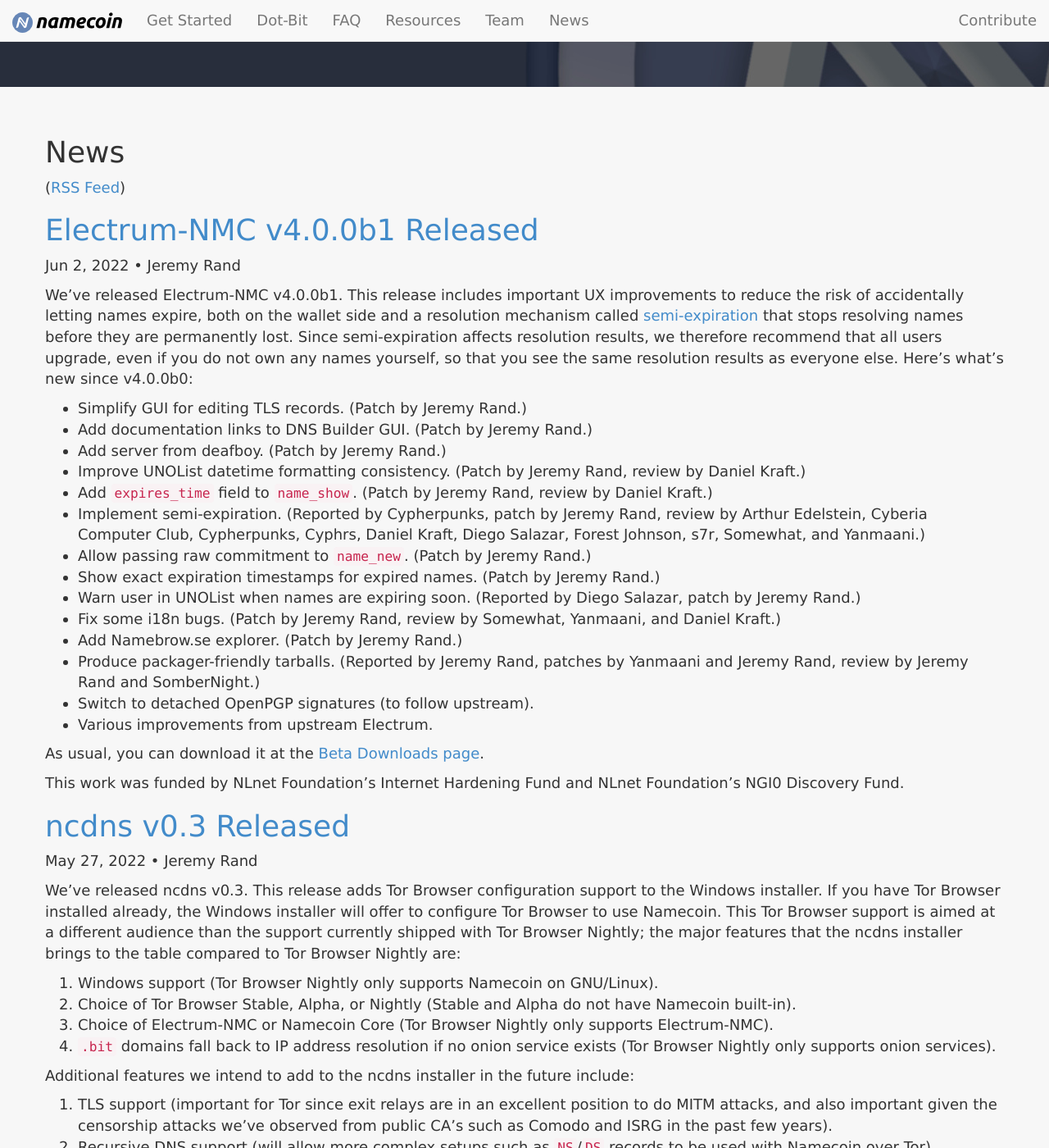
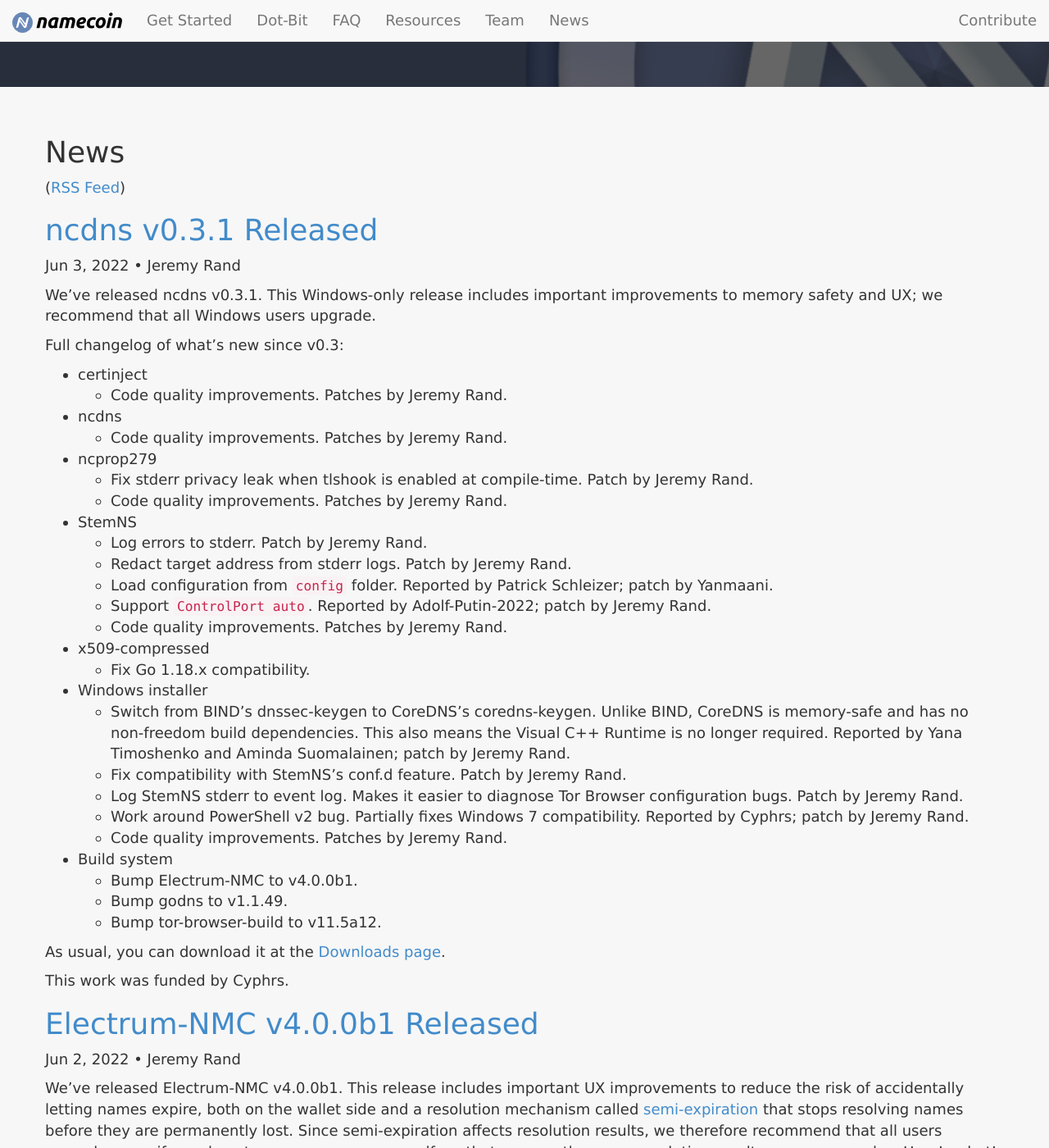
Before and after one commit to JeremyRand/namecoin.org, a Jekyll site: the page built from news/index.md, in a window 1280 px wide and 1400 px high, scrolled down 244 px. Shown: the whole window at 82% size. Built offline with Jekyll 4.4.1, drawn with Linux system fonts in a browser that asks for light colours.

Commit message:
Release ncdns v0.3.1

```diff
--- /dev/null
+++ b/_posts/2022-06-03-ncdns-v0.3.1-released.md
@@ -0,0 +1,40 @@
+---
+layout: post
+title: ncdns v0.3.1 Released
+author: Jeremy Rand
+tags: [Releases, ncdns Releases]
+---
+
+We've released ncdns v0.3.1.  This Windows-only release includes important improvements to memory safety and UX; we recommend that all Windows users upgrade.
+
+Full changelog of what’s new since v0.3:
+
+* certinject
+    * Code quality improvements.  Patches by Jeremy Rand.
+* ncdns
+    * Code quality improvements.  Patches by Jeremy Rand.
+* ncprop279
+    * Fix stderr privacy leak when tlshook is enabled at compile-time.  Patch by Jeremy Rand.
+    * Code quality improvements.  Patches by Jeremy Rand.
+* StemNS
+    * Log errors to stderr. Patch by Jeremy Rand.
+    * Redact target address from stderr logs.  Patch by Jeremy Rand.
+    * Load configuration from `config` folder.  Reported by Patrick Schleizer; patch by Yanmaani.
+    * Support `ControlPort auto`.  Reported by Adolf-Putin-2022; patch by Jeremy Rand.
+    * Code quality improvements.  Patches by Jeremy Rand.
+* x509-compressed
+    * Fix Go 1.18.x compatibility.
+* Windows installer
+    * Switch from BIND's dnssec-keygen to CoreDNS's coredns-keygen.  Unlike BIND, CoreDNS is memory-safe and has no non-freedom build dependencies.  This also means the Visual C++ Runtime is no longer required.  Reported by Yana Timoshenko and Aminda Suomalainen; patch by Jeremy Rand.
+    * Fix compatibility with StemNS's conf.d feature.  Patch by Jeremy Rand.
+    * Log StemNS stderr to event log.  Makes it easier to diagnose Tor Browser configuration bugs.  Patch by Jeremy Rand.
+    * Work around PowerShell v2 bug.  Partially fixes Windows 7 compatibility.  Reported by Cyphrs; patch by Jeremy Rand.
+    * Code quality improvements.  Patches by Jeremy Rand.
+* Build system
+    * Bump Electrum-NMC to v4.0.0b1.
+    * Bump godns to v1.1.49.
+    * Bump tor-browser-build to v11.5a12.
+
+As usual, you can download it at the [Downloads page]({{ "/download/#ncdns" | relative_url }}).
+
+This work was funded by Cyphrs.
--- a/download/index.md
+++ b/download/index.md
@@ -11,7 +11,7 @@ ncdns is software for accessing `.bit` domain names.  If you want to access `.bi
 
 See the [ncdns documentation]({{ "/docs/ncdns" | relative_url }}).
 
-Current release: 0.3.
+Current release: v0.3.1 (Windows 64-bit x86), v0.3 (other platforms).
 
 <div class="row">
 
@@ -21,15 +21,11 @@ Current release: 0.3.
 
 The installer also automatically installs and configures a Namecoin client (Namecoin Core, ConsensusJ-Namecoin, or Electrum-NMC) and Dnssec-Trigger/Unbound, and sets up TLS certificate validation in any supported web browsers that are installed (see documentation for a list of supported browsers).  It's basically all you need for browsing `.bit` domain names.
 
-* [64-bit x86 installer]({{ site.files_url }}/files/ncdns/ncdns-0.3/ncdns-0.3-x86_64-install-a1e8b8.exe)
-
-**Before running the installer, you will need to install the following:**
-
-* [Visual C++ Redistributable for Visual Studio 2015](https://www.microsoft.com/en-us/download/details.aspx?id=53587)
+* [64-bit x86 installer]({{ site.files_url }}/files/ncdns/ncdns-0.3.1/ncdns-0.3.1-x86_64-install-fb9d49.exe)
 
 Plain binaries are useful for advanced users only.  They require setting up a Namecoin client (Namecoin Core, ConsensusJ-Namecoin, or Electrum-NMC) and a recursive DNS resolver (e.g. Unbound) separately; additional setup is required for TLS certificate validation.
 
-* [64-bit x86 plain binaries]({{ site.files_url }}/files/ncdns/ncdns-0.3/ncdns-0.3-windows-x86_64-ac643c.tar.xz)
+* [64-bit x86 plain binaries]({{ site.files_url }}/files/ncdns/ncdns-0.3.1/ncdns-0.3.1-windows-x86_64-af37f1.tar.xz)
 * [32-bit x86 plain binaries]({{ site.files_url }}/files/ncdns/ncdns-0.3/ncdns-0.3-windows-i686-e076b4.tar.xz)
 
 * [Installer Source Code](https://github.com/namecoin/ncdns-nsis)
@@ -61,8 +57,10 @@ Requires setting up a Namecoin client (Namecoin Core, ConsensusJ-Namecoin, or El
 
 </div>
 
-* [Hashes]({{ site.files_url }}/files/ncdns/ncdns-0.3/sha256sums-unsigned-build.txt)
-* [Signature (Release signed by Jeremy Rand)]({{ site.files_url }}/files/ncdns/ncdns-0.3/sha256sums-unsigned-build.txt.asc)
+* [v0.3.1 Hashes]({{ site.files_url }}/files/ncdns/ncdns-0.3.1/sha256sums-unsigned-build.txt)
+* [v0.3.1 Signature (Release signed by Jeremy Rand)]({{ site.files_url }}/files/ncdns/ncdns-0.3.1/sha256sums-unsigned-build.txt.asc)
+* [v0.3 Hashes]({{ site.files_url }}/files/ncdns/ncdns-0.3/sha256sums-unsigned-build.txt)
+* [v0.3 Signature (Release signed by Jeremy Rand)]({{ site.files_url }}/files/ncdns/ncdns-0.3/sha256sums-unsigned-build.txt.asc)
 * [Source Code](https://github.com/namecoin/ncdns)
 * [rbm Build Harness Source Code](https://github.com/namecoin/ncdns-repro)
 
```
